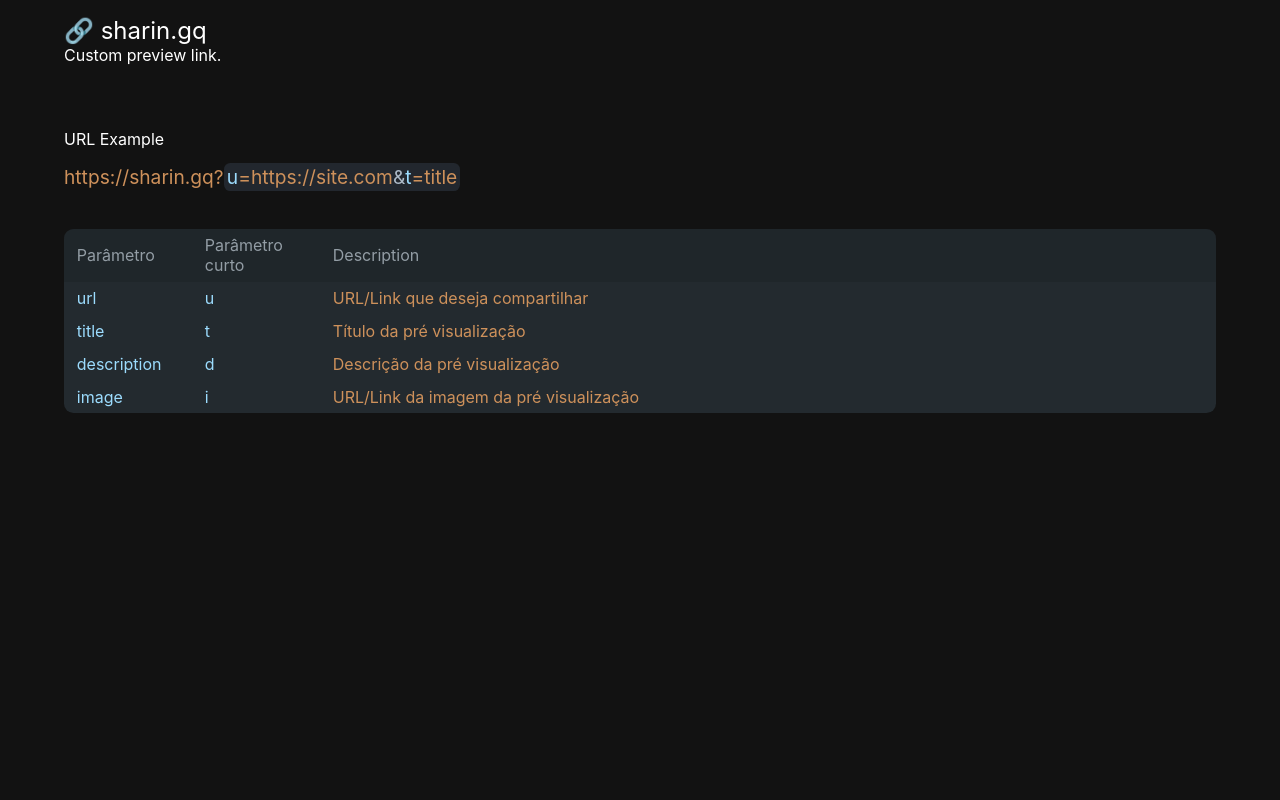
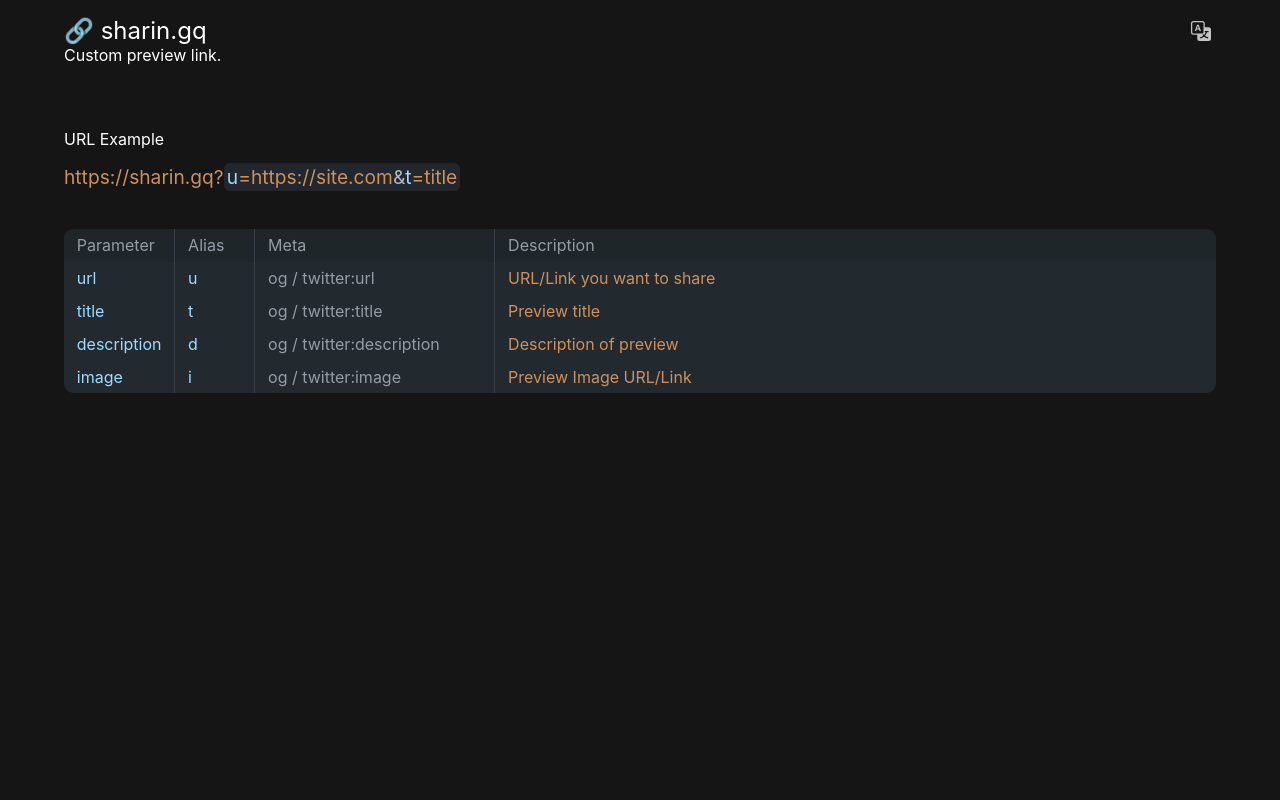
Before and after one commit to andremalveira/sharin.gq, a PHP site: page /index.html in a window 1280 px wide. Run offline with PHP 8.4, Linux system fonts and the light colour scheme; some libraries are stand-ins or nearby versions.

Commit message:
update index.html style

```diff
--- a/index.html
+++ b/index.html
@@ -9,25 +9,36 @@
   <link rel="stylesheet" href="src/css/variables.css">
   <link rel="stylesheet" href="src/css/global.css">
   <link rel="stylesheet" href="src/css/style.css">
+
+  <link rel="stylesheet" href="https://unpkg.com/tippy.js@6/animations/shift-away.css"/>
 </head>
 <body>
 
   <section id="home">
     <div class="container">
       <header>
-        <h1>🔗 sharin.gq</h1>
-        <p data-text="slogan"></p>
+        <div class="l-side">
+          <h1>🔗 sharin.gq</h1>
+          <p data-text="slogan"></p>
+        </div>
+        <div class="r-side">
+          <div id="IconTranslate" size="20"></div>
+        </div>
       </header>
       <main>
         <label data-text="text_url_example"></label>
-        <div id="url-example">https://sharin.gq?<bg><b9cdcfe data-title="title_params_u">u</b9cdcfe>=https://site.com<span data-title="title_params_e">&</span><b9cdcfe data-title="title_params_t">t</b9cdcfe>=title</bg></div>
+        <div id="url-example">https://sharin.gq?<bg><b9cdcfe id="title_params_u">u</b9cdcfe>=https://site.com<span id="title_params_e">&</span><b9cdcfe id="title_params_t">t</b9cdcfe>=title</bg></div>
         <div id="params-table"></div>
       </main>
     </div>
   </section>
 
-  <script src="src/i18n//translate.js"></script>
-  <script src="src/js//lib/astronaut.table.js"></script>
+  <!-- Production -->
+  <script src="https://unpkg.com/@popperjs/core@2"></script>
+  <script src="https://unpkg.com/tippy.js@6"></script>
+  <script src="src/i18n/translate.js"></script>
+  <script src="src/js/lib/bootstrap.icons.js"></script>
+  <script src="src/js/lib/astronaut.table.js"></script>
   <script src="src/js/script.js"></script>
 </body>
 </html>
--- a/src/css/style.css
+++ b/src/css/style.css
@@ -1,14 +1,42 @@
 
 
 body {
-  background: var(--bg-primary);
+  background: var(--bg-second);
   color: var(--font-primary);
   font-family: -apple-system, BlinkMacSystemFont, 'Segoe UI', Roboto, Oxygen, Ubuntu, Cantarell, 'Open Sans', 'Helvetica Neue', sans-serif;
 }
 
 #home header {
   margin: 1rem 0 2rem 0;
+  display: flex;
+  justify-content: space-between;
 }
+#home header #IconTranslate {
+  padding: 0.3rem;
+  color: var(--font-second);
+  transition: ease 0.2s;
+  border-radius: 0.4rem;
+  display: flex;
+}
+#home header #IconTranslate:hover {
+  background: #4184e426;
+  color: var(--link-primary);
+}
+#home header #translate-options {
+  display:flex;
+  flex-direction:column;
+  font-size:1rem;
+  transition: ease 0.2s;
+}
+#home header #translate-options span {
+  padding:0.4rem 1rem;
+  border-radius: 0.2rem;
+}
+#home header #translate-options span:hover {
+  background: #4184e426;
+
+}
+
 
 #home .container {
   display: grid;
@@ -39,3 +67,21 @@ bg {
   border-radius: 0.4rem;
   padding: 0.1rem 0.2rem;
 }
+
+
+
+
+/*RESPONSIVE*/
+
+@media (max-width: 420px) {
+  #params-table  {
+    width: calc(100vw - 4rem);
+  }
+  #params-table .ast-table {
+    overflow: overlay;
+  }
+  #params-table .ast-table table {
+    width: max-content;
+    padding: 0 0 1rem 0;
+  }
+}
--- a/src/css/variables.css
+++ b/src/css/variables.css
@@ -52,11 +52,11 @@
 }
 
 [theme="github-dark"] {
-  --bg-primary:  rgb(34 39 46);
+  --bg-primary:  #22272e;
   --bg-primary-transparent:  rgb(34 39 46 / 50%);
   --bg-second:  rgb(45 51 59);
   --bg-second-transparent:  rgb(45 51 59 / 50%);
-  --btn-primary:  rgb(55 62 71);
+  --btn-primary:  #373e47;
   --btn-primary-transparent:  rgb(55 62 71 / 50%);
   --btn-primary-hover:  #444c56;
   --border:  #768390;
--- a/src/i18n/translate.js
+++ b/src/i18n/translate.js
@@ -5,6 +5,10 @@ const translate = {
     title_params_u: "parâmetro url",
     title_params_t: "parâmetro title",
     title_params_e: "Sinal de & para concatenar com um próximo parâmetro",
+    table_desc_u: "URL/Link que deseja compartilhar",
+    table_desc_t: "Título da pré visualização",
+    table_desc_d: "Descrição da pré visualização",
+    table_desc_i: "URL/Link da imagem da pré visualização",
   },
   "en-us" : {
     slogan: "Custom preview link.",
@@ -12,6 +16,10 @@ const translate = {
     title_params_u: "url parameter",
     title_params_t: "title parameter",
     title_params_e: "& sign to concatenate with a next parameter",
+    table_desc_u: "URL/Link you want to share",
+    table_desc_t: "Preview title",
+    table_desc_d: "Description of preview",
+    table_desc_i: "Preview Image URL/Link",
   }
 }
 
--- /dev/null
+++ b/src/js/lib/bootstrap.icons.js
@@ -0,0 +1,32 @@
+const style = document.createElement('style')
+style.id="icons.svg.js"
+style.textContent = `
+  /*icons.svg.js*/
+  i[icon]{
+    display:flex;
+    align-items:center;
+    justify-content:center;
+  }
+`
+document.head.append(style)
+
+const svg = (element, path) => {
+  let elementById = document.querySelector('#'+element)
+  let svghtml = (element) => `<svg xmlns="http://www.w3.org/2000/svg" width="${element.attributes?.size?.value ?? 16}" height="${element.attributes?.size?.value ?? 16}" fill="currentColor" viewBox="0 0 16 16">${path}</svg>`
+
+  if(elementById) {
+    elementById.innerHTML = svghtml(elementById)
+  } else {
+    let elements = document.querySelectorAll('.'+element)
+    elements.forEach(e => {
+      e.innerHTML = svghtml(e)
+    });
+  }
+  if(elementById && elementById.attributes?.href){elementById.addEventListener('click', () => window.open(elementById.attributes?.href?.value))}
+}
+
+const icon = {
+  "IconTranslate": '<path d="M4.545 6.714 4.11 8H3l1.862-5h1.284L8 8H6.833l-.435-1.286H4.545zm1.634-.736L5.5 3.956h-.049l-.679 2.022H6.18z"/><path d="M0 2a2 2 0 0 1 2-2h7a2 2 0 0 1 2 2v3h3a2 2 0 0 1 2 2v7a2 2 0 0 1-2 2H7a2 2 0 0 1-2-2v-3H2a2 2 0 0 1-2-2V2zm2-1a1 1 0 0 0-1 1v7a1 1 0 0 0 1 1h7a1 1 0 0 0 1-1V2a1 1 0 0 0-1-1H2zm7.138 9.995c.193.301.402.583.63.846-.748.575-1.673 1.001-2.768 1.292.178.217.451.635.555.867 1.125-.359 2.08-.844 2.886-1.494.777.665 1.739 1.165 2.93 1.472.133-.254.414-.673.629-.89-1.125-.253-2.057-.694-2.82-1.284.681-.747 1.222-1.651 1.621-2.757H14V8h-3v1.047h.765c-.318.844-.74 1.546-1.272 2.13a6.066 6.066 0 0 1-.415-.492 1.988 1.988 0 0 1-.94.31z"/>'
+}
+
+svg('IconTranslate', icon.IconTranslate)
--- a/src/js/script.js
+++ b/src/js/script.js
@@ -1,10 +1,34 @@
 astronaut.table({
   selector: '#params-table',
-  thead:['Parâmetro -> width:8rem','Parâmetro curto -> width:8rem', 'Description'],
+  thead:['Parameter -> width:6rem','Alias -> width:5rem', 'Meta -> width:15rem', 'Description'],
   tbody:[
-    ['url -> attr:attr', 'u -> attr:attr', 'URL/Link que deseja compartilhar -> attr:text'],
-    ['title -> attr:attr', 't -> attr:attr', 'Título da pré visualização -> attr:text'],
-    ['description -> attr:attr', 'd -> attr:attr', 'Descrição da pré visualização -> attr:text'],
-    ['image -> attr:attr', 'i -> attr:attr', 'URL/Link da imagem da pré visualização -> attr:text'],
-  ]
+    ['url -> attr:attr', 'u -> attr:attr', 'og / twitter:url', `${text.table_desc_u} -> attr:text`],
+    ['title -> attr:attr', 't -> attr:attr', 'og / twitter:title', `${text.table_desc_t} -> attr:text`],
+    ['description -> attr:attr', 'd -> attr:attr', 'og / twitter:description', `${text.table_desc_d} -> attr:text`],
+    ['image -> attr:attr', 'i -> attr:attr', 'og / twitter:image', `${text.table_desc_i} -> attr:text`],
+  ],
+  style: {
+    borderInside: '1px #373e47 false true'
+  }
 })
+
+
+//@warn: Tippys
+const dtippy = {
+  animation: 'shift-away',
+}
+tippy('#title_params_u', {content: text.title_params_u,...dtippy});
+tippy('#title_params_e', {content: text.title_params_e,...dtippy});
+tippy('#title_params_t', {content: text.title_params_t,...dtippy});
+
+tippy('#IconTranslate', {
+  trigger: 'click',
+  interactive: true,
+  content: `
+    <div id="translate-options" >
+      <span onclick="changeLang('en-us')">English</span>
+      <span onclick="changeLang('pt-br')">Português</span>
+    </div>
+  `,
+  allowHTML: true,
+});
```
Also changed, not shown: index.php (+3 -4 lines), src/js/lib/astronaut.table.js.
